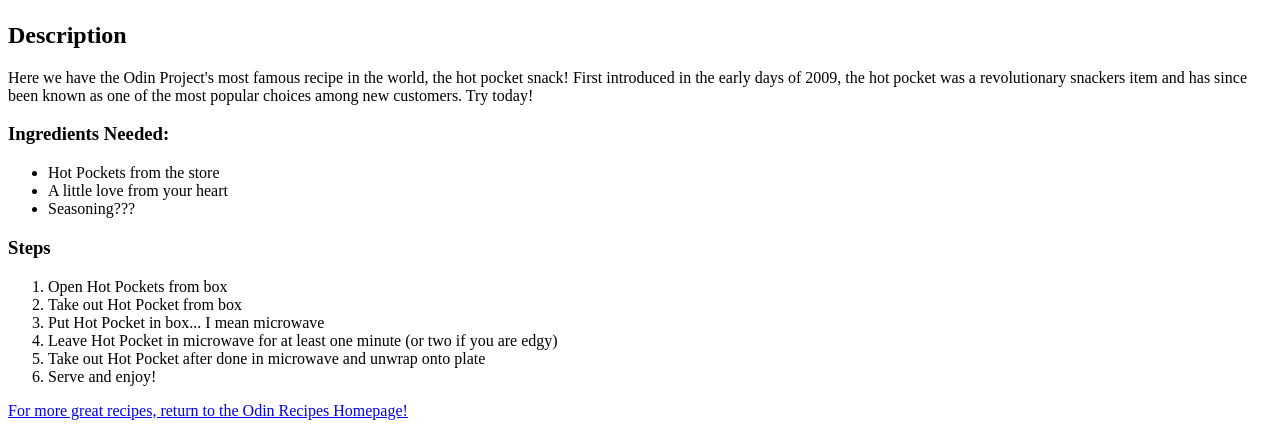
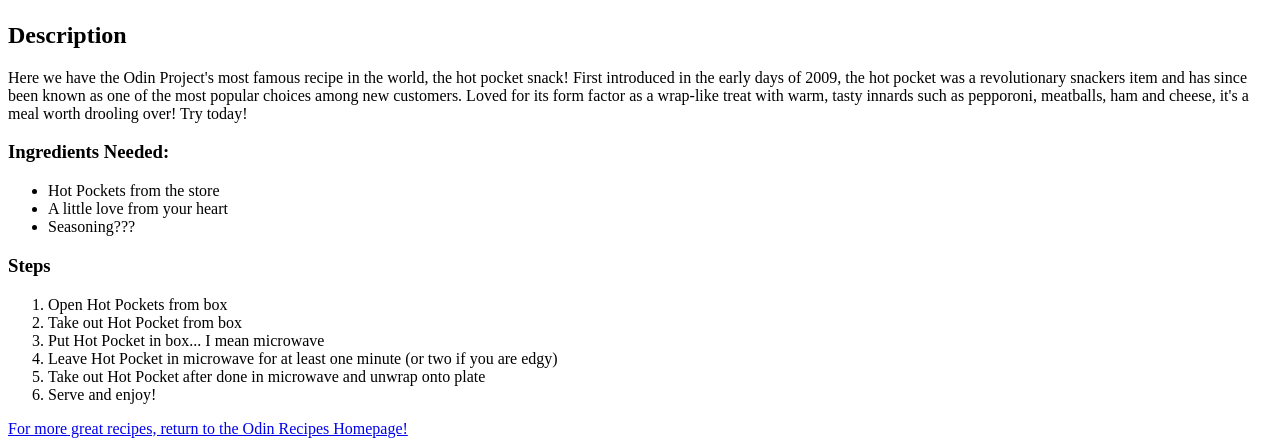
Before and after one commit to cdogcoda/odin-recipes, a plain HTML site: page recipes/hot-pockets.html in a window 1280 px wide. Shown: the part 832-1278 px from the top of the page. Drawn offline with Linux system fonts and the light colour scheme.

Commit message:
Edit hot-pockets.html description

```diff
--- a/recipes/hot-pockets.html
+++ b/recipes/hot-pockets.html
@@ -11,8 +11,9 @@
         <p>
         Here we have the Odin Project's most famous recipe in the world, the hot pocket snack!
         First introduced in the early days of 2009, the hot pocket was a revolutionary snackers
-        item and has since been known as one of the most popular choices among new customers.
-        Try today!
+        item and has since been known as one of the most popular choices among new customers. Loved
+        for its form factor as a wrap-like treat with warm, tasty innards such as pepporoni, meatballs,
+        ham and cheese, it's a meal worth drooling over! Try today!
         </p>
         <h3>Ingredients Needed:</h3>
         <ul>
```
